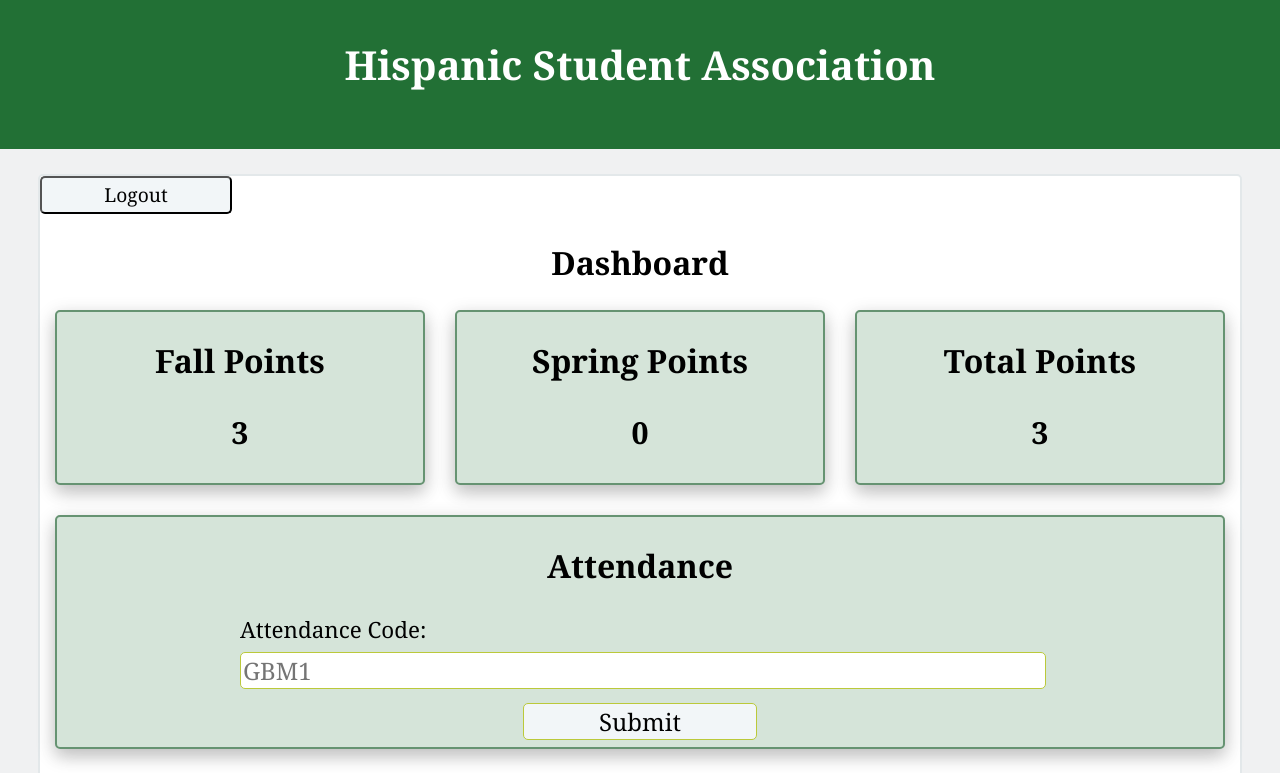
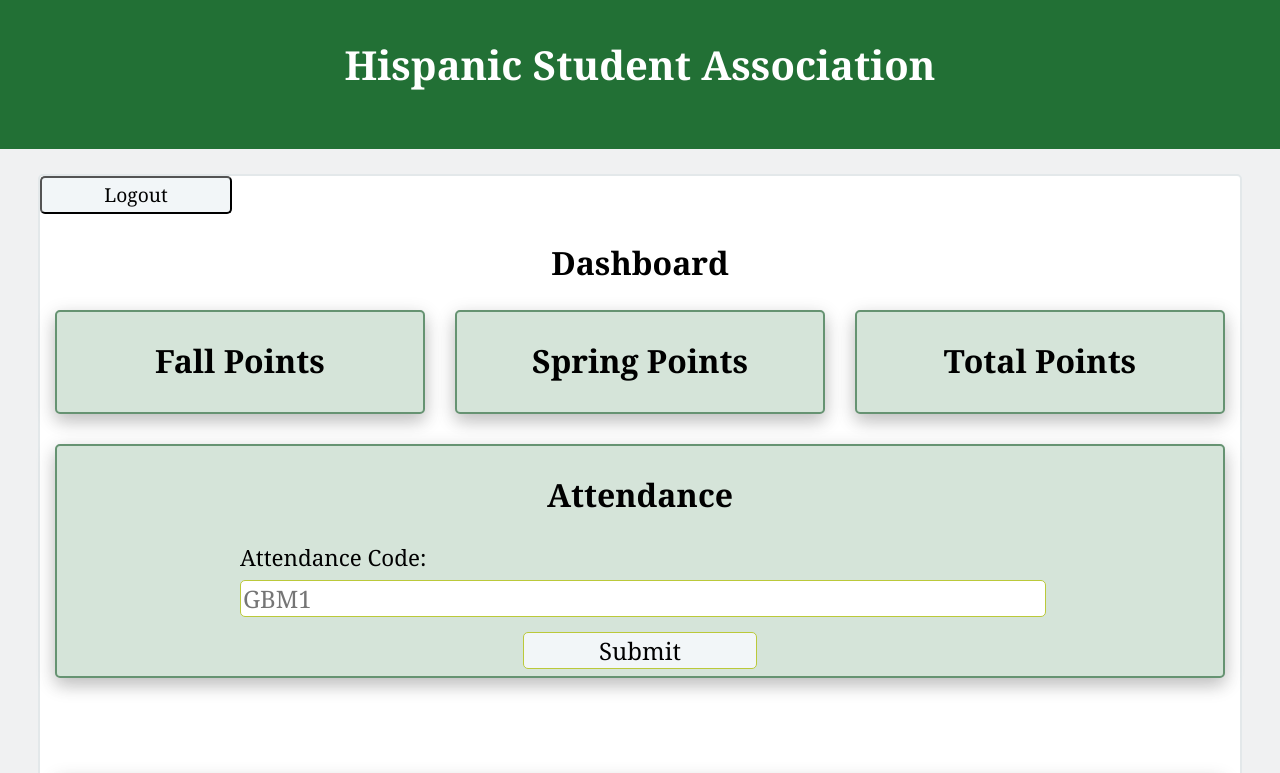
Before and after one commit to hsasecretary/hsapoints, a React (Create React App) app: page /dashboard in a window 1280 px wide. Shown: the top 773 px of the page. Built offline with nearby package versions, Linux system fonts and the light colour scheme; no server answers; the database is empty; sample sign-in values are in the browser's storage.

Commit message:
Points now connected to the database, update dashboard to also check if user is logged ing

```diff
--- a/src/Dashboard.js
+++ b/src/Dashboard.js
@@ -6,7 +6,7 @@ import Logout from './Logout';
 
 import React, { useEffect, useState } from "react";
 import { useNavigate } from 'react-router-dom';
-import { onAuthStateChanged } from "firebase/auth";
+import { onAuthStateChanged, signOut } from 'firebase/auth';
 import { auth } from './firebase';
 
 function Dashboard() {
@@ -14,14 +14,15 @@ function Dashboard() {
 	const [authUser, setAuthUser] = useState(null);
 
 	useEffect(() => {
-		const listen = onAuthStateChanged(auth, (user) => {
-		if(user) {
+		const listen = onAuthStateChanged(auth, (user) =>{
+			if(user)
+			{
 				setAuthUser(user);
 			} else {
-			setAuthUser(null);
+				signOut(auth);
+				navigate("/login");
 			}
 		});
-
         return () => {
             listen();
         }
--- a/src/Points.js
+++ b/src/Points.js
@@ -1,22 +1,52 @@
 import './Dashboard.css';
-// import { db, auth } from './firebase';
-// import { setDoc, doc } from "firebase/firestore";
-// import { useNavigate } from 'react-router-dom';
+import React, { useEffect, useState } from "react";
+import { auth, db } from './firebase';
+import { onAuthStateChanged } from 'firebase/auth';
+import { doc, getDoc } from 'firebase/firestore';
+
 function Points() {
+	const [fallPoints, setFallPoints] = useState(null);
+	const [springPoints, setSpringPoints] = useState(null);
+	const [totalPoints, setTotalPoints] = useState(null);
 
+	useEffect(() => {
+		const getPoints =  onAuthStateChanged(auth, async (user) => {
+
+				var user = auth.currentUser;
+				var email = user.email;
+				console.log("Points: " + email);
+				var userDocRef = doc(db, "users", email);
+				var userDocSnap = await getDoc(userDocRef);
+				if(userDocSnap.exists())
+				{
+					const data = userDocSnap.data();
+					const fallPoints = data.fallPoints;
+					const springPoints = data.springPoints;
+					const totalPoints = fallPoints + springPoints;
+
+					setFallPoints(fallPoints);
+					setSpringPoints(springPoints);
+					setTotalPoints(totalPoints);
+				}
+
+		})
+		return () => {
+            getPoints();
+        }
+	}, []);
 	return (
 		<div id="pointsForm">
 			<div className="subForm" >
 				<h2>Fall Points</h2>
-				<h3>3</h3>
+				<h3 id="fallPoints"> {fallPoints}</h3>
 			</div>
 			<div className="subForm" >
 				<h2>Spring Points</h2>
-				<h3>0</h3>
+				<h3 id="springPoints">{springPoints}</h3>
 			</div>
 			<div className="subForm" >
 				<h2>Total Points</h2>
-				<h3>3</h3>
+				<h3 id="totalSemesterPoints">{totalPoints}</h3>
 			</div>
 		</div>
 	);
```
Lines whose indentation alone changed are shown as unchanged.
